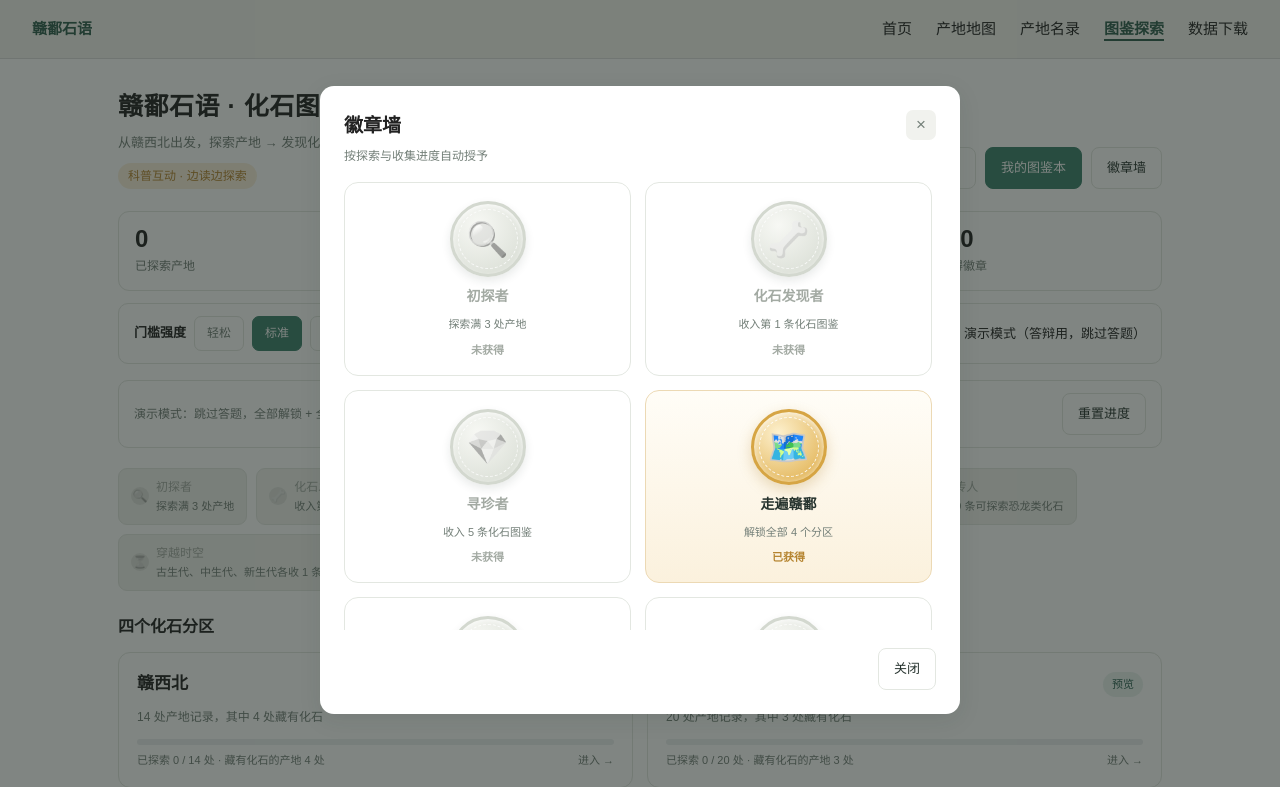
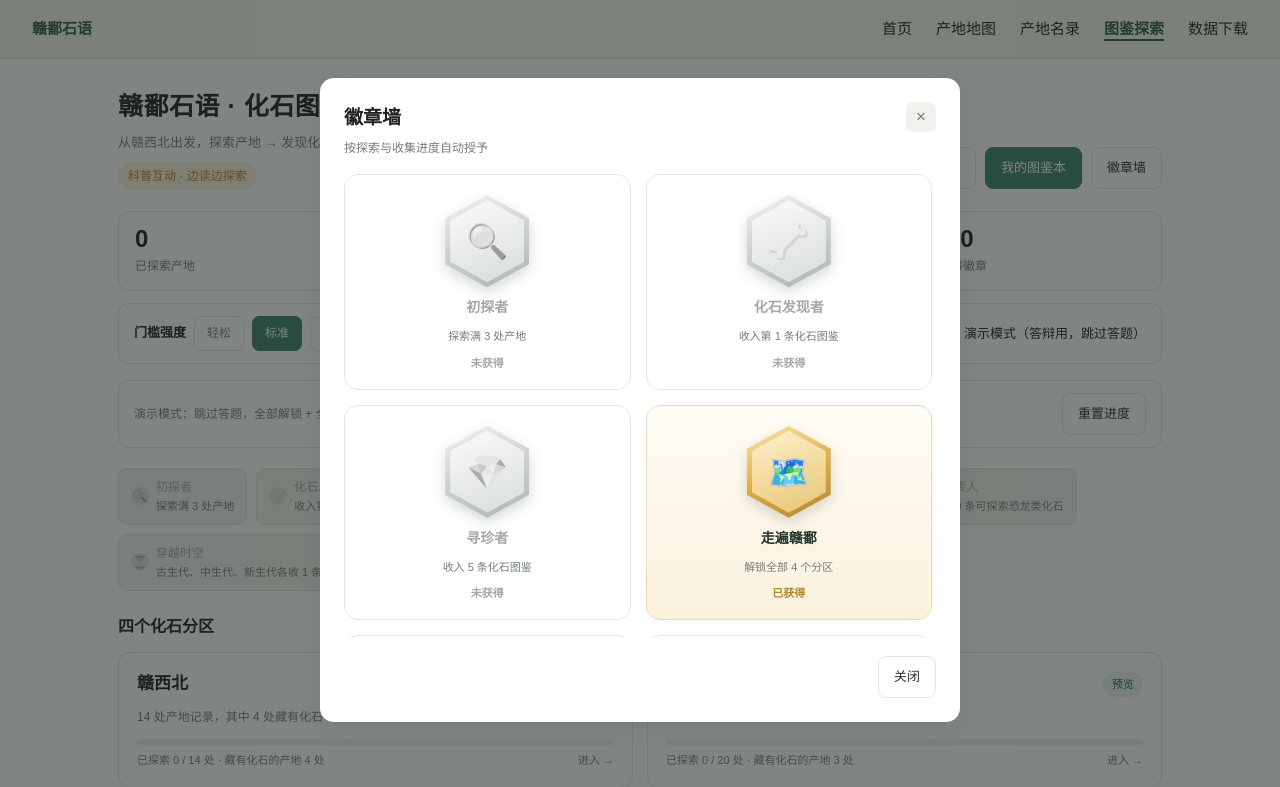
Before and after one commit to bbb140/ganpo-fossils, a plain HTML site: page atlas.html in a window 1280 px wide. Both pictures are taken after a click on the button "徽章墙". Shown: the top 787 px of the page. Drawn offline with Linux system fonts and the light colour scheme.

Commit message:
feat: 徽章墙改六边形勋章样式（用户从四种风格中选定）

```diff
--- a/atlas.html
+++ b/atlas.html
@@ -64,25 +64,29 @@
   /* 首页徽章条的小圆点：带 icon 显示图案，未获得时灰度 */
   .badge .medal .ico{font-size:12px;line-height:1}
   .badge:not(.got) .medal .ico{filter:grayscale(1);opacity:.5}
-  /* 徽章墙：圆形奖牌卡片（试点） */
-  .bwall{display:grid;grid-template-columns:repeat(2,1fr);gap:14px;max-height:56vh;overflow:auto;padding-right:4px}
+  /* 徽章墙：六边形勋章（大气版） */
+  .bwall{display:grid;grid-template-columns:repeat(2,1fr);gap:15px;max-height:58vh;overflow:auto;padding-right:4px}
   @media(max-width:680px){.bwall{grid-template-columns:1fr}}
-  .bcard{display:flex;flex-direction:column;align-items:center;text-align:center;gap:8px;
-    padding:18px 12px 15px;background:var(--card);border:1px solid var(--line);border-radius:14px}
+  .bcard{display:flex;flex-direction:column;align-items:center;text-align:center;gap:9px;
+    padding:20px 12px 16px;background:var(--card);border:1px solid var(--line);border-radius:14px}
   .bcard.got{background:linear-gradient(180deg,#fffdf7,var(--amber-l));border-color:#ecd9b4}
-  .bmedal{position:relative;width:76px;height:76px;border-radius:50%;
+  /* 外层只负责投影，让阴影贴合六边形轮廓 */
+  .bmedal{width:84px;height:92px;filter:drop-shadow(0 5px 7px rgba(30,50,40,.18));
+    display:flex;align-items:center;justify-content:center}
+  /* 内层六边形：clip-path 造型 + 金属渐变 + 内嵌高光 */
+  .bface{position:relative;width:100%;height:100%;
+    -webkit-clip-path:polygon(50% 0,100% 25%,100% 75%,50% 100%,0 75%,0 25%);
+    clip-path:polygon(50% 0,100% 25%,100% 75%,50% 100%,0 75%,0 25%);
     display:flex;align-items:center;justify-content:center;font-size:34px;line-height:1;
-    background:radial-gradient(circle at 35% 30%,#f7f8f4,#dfe3db 72%);
-    border:3px solid #d3d8cf;color:var(--lock);
-    box-shadow:0 4px 10px rgba(30,50,40,.10),inset 0 2px 4px rgba(255,255,255,.7)}
-  .bmedal:before{content:'';position:absolute;inset:5px;border-radius:50%;
-    border:1px dashed rgba(255,255,255,.75);pointer-events:none}
-  .bcard.got .bmedal{background:radial-gradient(circle at 35% 30%,#fdf0cd,#e6bd68 72%);
-    border-color:#d6a544;color:#7a5516;
-    box-shadow:0 5px 14px rgba(181,132,47,.28),inset 0 2px 6px rgba(255,255,255,.8)}
-  .bcard.got .bmedal:before{border-color:rgba(255,255,255,.85)}
-  .bcard:not(.got) .bmedal .bico{filter:grayscale(1);opacity:.55}
-  .bmedal .bico{line-height:1}
+    background:linear-gradient(160deg,#f2f4f1 0%,#ccd2cd 50%,#aeb5af 100%);color:var(--lock)}
+  .bface:before{content:'';position:absolute;inset:5px;
+    -webkit-clip-path:polygon(50% 0,100% 25%,100% 75%,50% 100%,0 75%,0 25%);
+    clip-path:polygon(50% 0,100% 25%,100% 75%,50% 100%,0 75%,0 25%);
+    background:linear-gradient(160deg,#fff 0%,#e6eae6 100%);opacity:.75;pointer-events:none}
+  .bface .bico{position:relative;z-index:1;line-height:1}
+  .bcard.got .bface{background:linear-gradient(160deg,#fbe6ad 0%,#dcae45 52%,#b5842f 100%);color:#6b470d}
+  .bcard.got .bface:before{background:linear-gradient(160deg,#fff6db 0%,#f1d489 100%);opacity:.8}
+  .bcard:not(.got) .bico{filter:grayscale(1);opacity:.55}
   .bcard .bn{font-size:14px;font-weight:600;color:var(--ink)}
   .bcard:not(.got) .bn{color:var(--lock)}
   .bcard .bd{font-size:11px;color:var(--muted);line-height:1.45}
@@ -543,7 +547,7 @@
     L.badges(state,SPECIES).forEach(function(b){
       var face=b.icon?('<span class="bico">'+b.icon+'</span>'):(b.got?'✓':'·');
       html+='<div class="bcard '+(b.got?'got':'')+'">'+
-        '<div class="bmedal">'+face+'</div>'+
+        '<div class="bmedal"><div class="bface">'+face+'</div></div>'+
         '<div class="bn">'+esc(b.name)+'</div>'+
         '<div class="bd">'+esc(b.desc)+'</div>'+
         '<div class="bg">'+(b.got?'已获得':'未获得')+'</div></div>';
```
Also changed, not shown: tools/test_atlas_badge_icon.js (+9 -6 lines), 1 other file.
